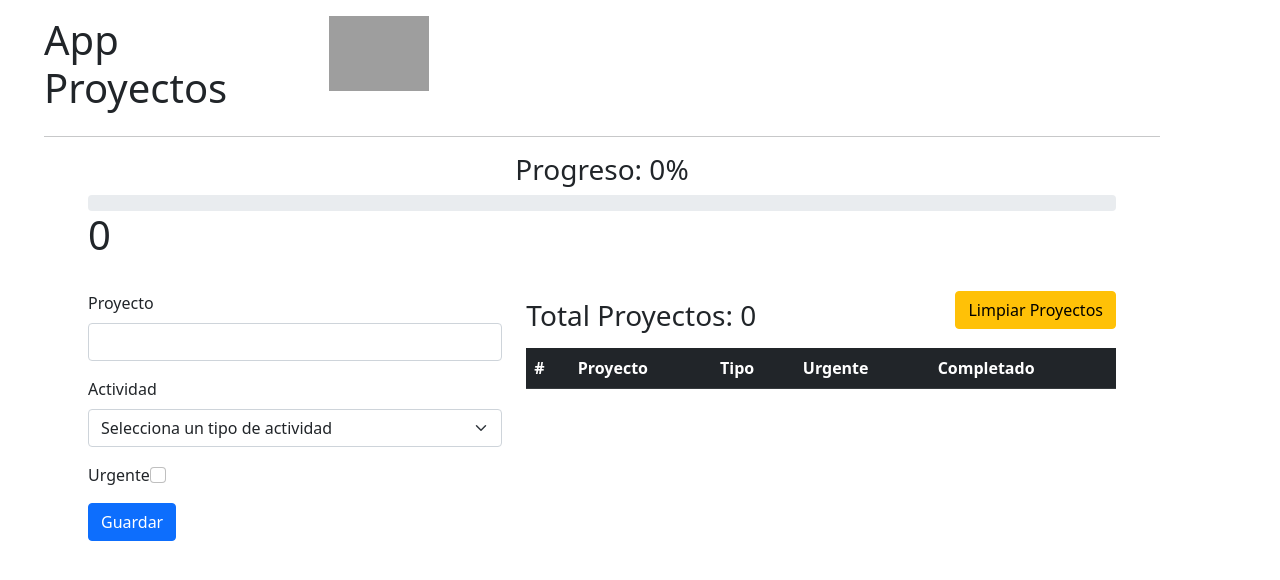
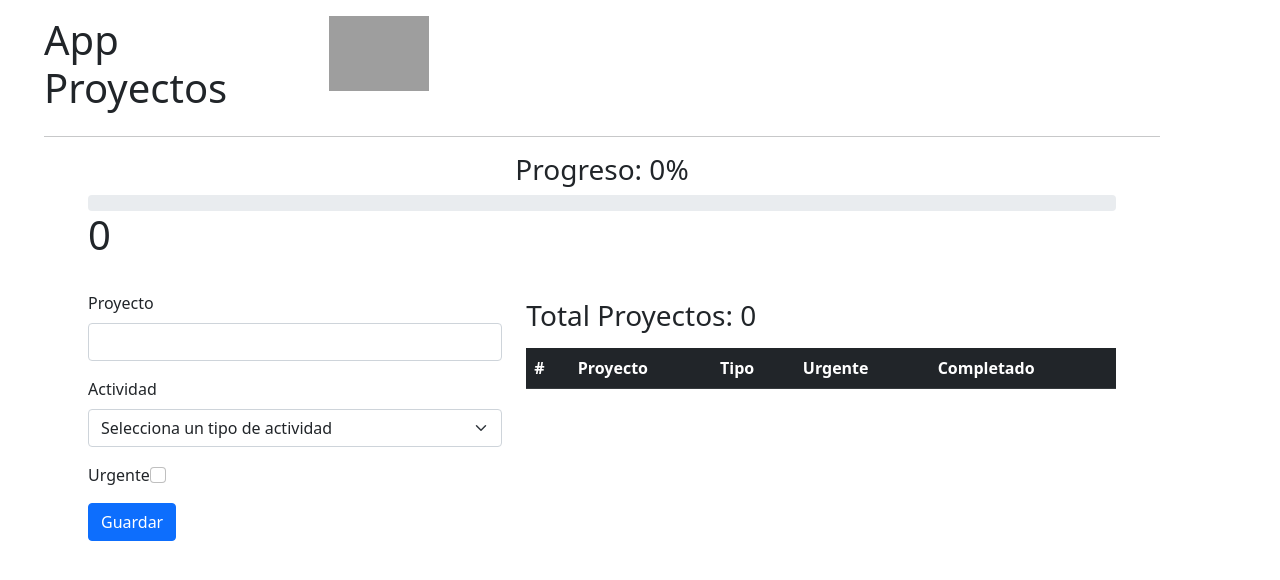
Before and after one commit to AloGit22/Formularios, a Vue app: page / in a window 1280 px wide. Shown: the top 580 px of the page. Built offline with nearby package versions, Linux system fonts and the light colour scheme; grey boxes are pictures that could not be loaded.

Commit message:
actualización progress

```diff
--- a/src/components/Formulario.vue
+++ b/src/components/Formulario.vue
@@ -87,15 +87,6 @@ import { onMounted } from 'vue';
             saveData(){
                 localStorage.setItem("proyectos", JSON.stringify(this.proyectos));
             },
-
-                limpiarData() {
-                this.proyectos = [];
-                localStorage.clear;
-            },
-            borrado: function(index) {
-                this.proyectos.splice(index, 1);
-                this.saveData();
-            },
         },
             computed: {
                 numeroProyectos() {
--- a/src/components/TotalProyectos.vue
+++ b/src/components/TotalProyectos.vue
@@ -2,9 +2,6 @@
     <div class="row">
         <div class="col-6 my-2">
             <h3>Total Proyectos: {{numeroProyectos}}</h3>
-        </div>
-        <div class="col-6 text-end">
-            <button @click="limpiarData" class="btn btn-warning" >Limpiar Proyectos</button>
         </div>
     </div>
 
@@ -27,7 +24,6 @@
                     <td>{{proyecto.tipo}}</td>
                     <td @click="cambiarEstado(proyecto,'urgente')" :class="proyecto.urgente ? 'bg-success' : 'bg-danger'">{{proyecto.urgente ? "Si" : "No"}}</td>
                     <td @click="cambiarEstado(proyecto, 'completado')" :class="proyecto.completado ? 'bg-success' : 'bg-danger'">{{proyecto.completado ? "Completo" : "Incompleto"}}</td>
-                     <button @click="borrado(proyectos)" type="button" class="btn btn-danger">Borrar</button>
                 </tr>
             </tbody>
         </table>
@@ -36,7 +32,7 @@
 
 <script>
     export default {
-        props: ['numeroProyectos','proyectos','cambiarEstado', 'limpiarData', 'borrado'],
+        props: ['numeroProyectos','proyectos','cambiarEstado', 'limpiarData'],
 
     };
 </script>
```
